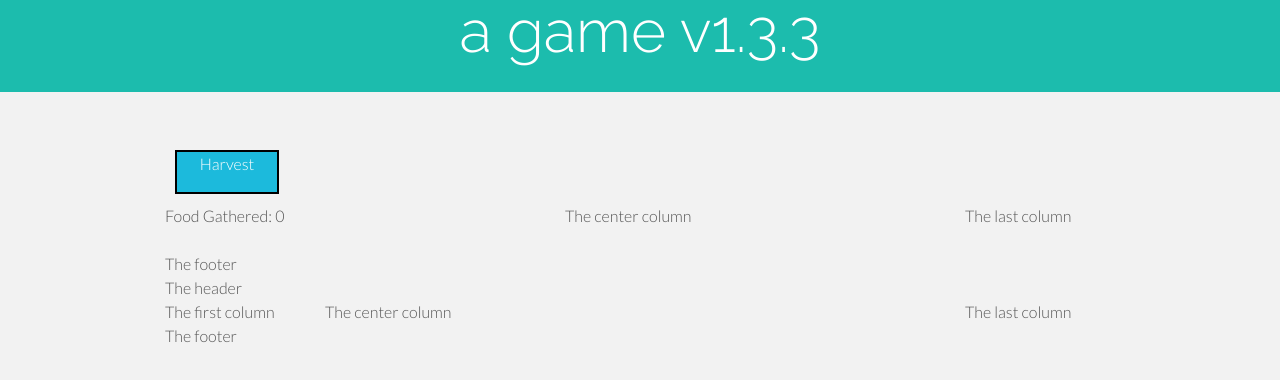
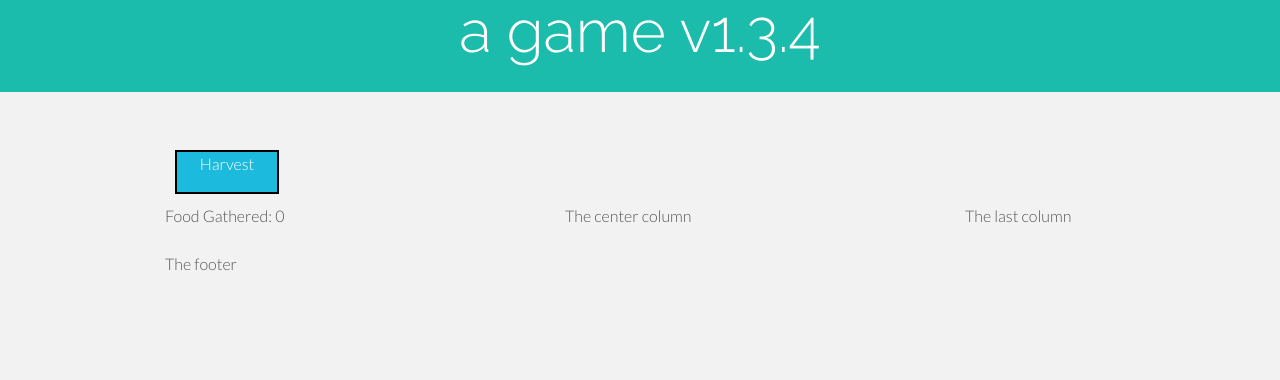
Before and after one commit to ipmichael/glowing-nemesis, a plain HTML site: page index.html in a window 1280 px wide. Drawn offline with nearby package versions, Linux system fonts and the light colour scheme.

Commit message:
removed control for grid test

```diff
--- a/index.html
+++ b/index.html
@@ -19,7 +19,7 @@
 
     <title>uhh</title>
     <div class = "header">
-    	<h1>a game v1.3.3</h1>
+    	<h1>a game v1.3.4</h1>
 	</div>
 </head>
 
@@ -53,26 +53,6 @@
         </div>
     </div>
 
-    <div class="container">
-<div class="span-24">
-    The header
-</div>
-
-<div class="span-4">
-    The first column
-</div>
-<div class="span-16">
-    The center column
-</div>
-<div class="span-4 last">
-    The last column
-</div>
-
-<div class="span-24">
-    The footer
-</div>
-</div>
-
 
 </body>
 </html>
```
